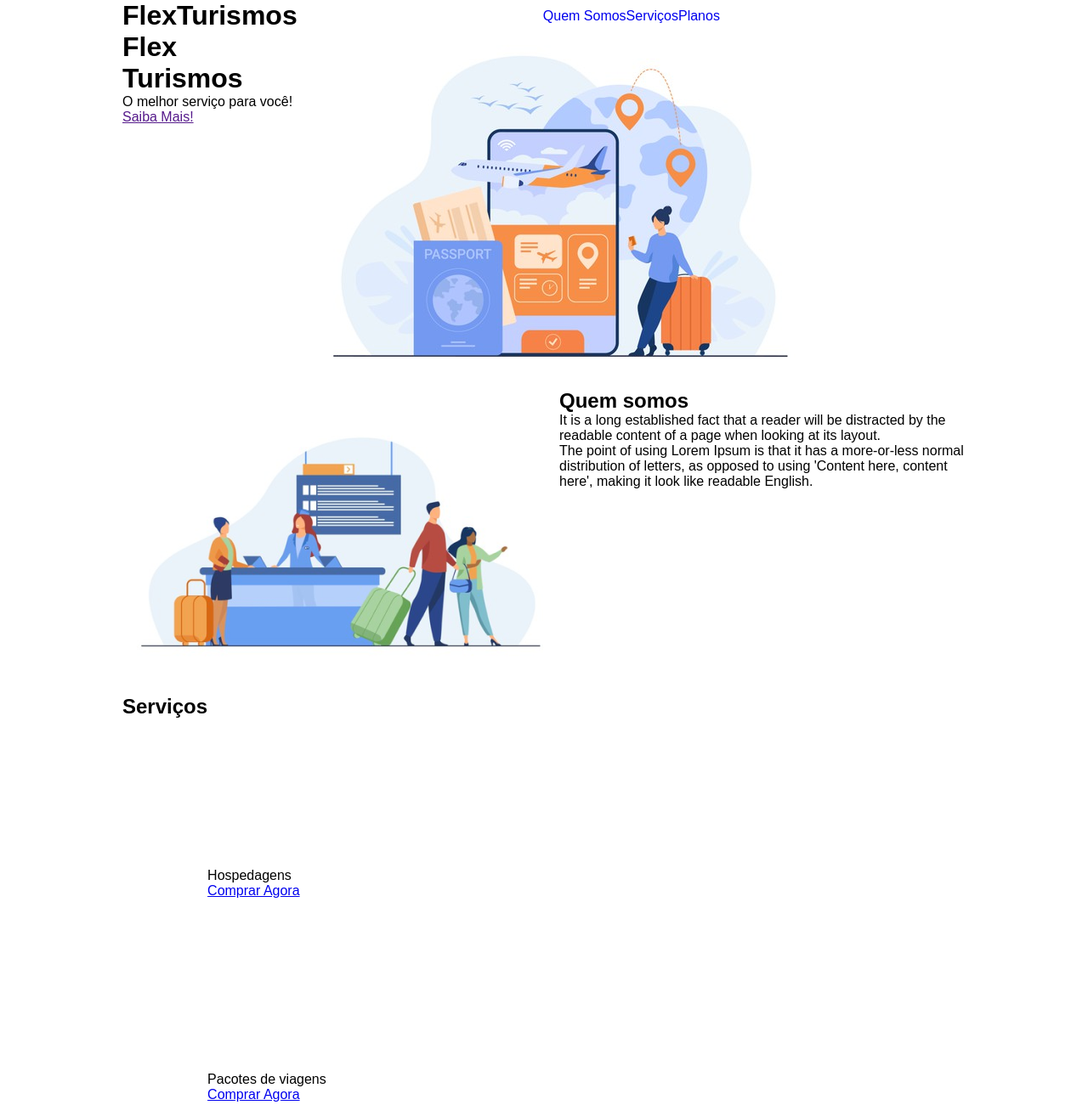
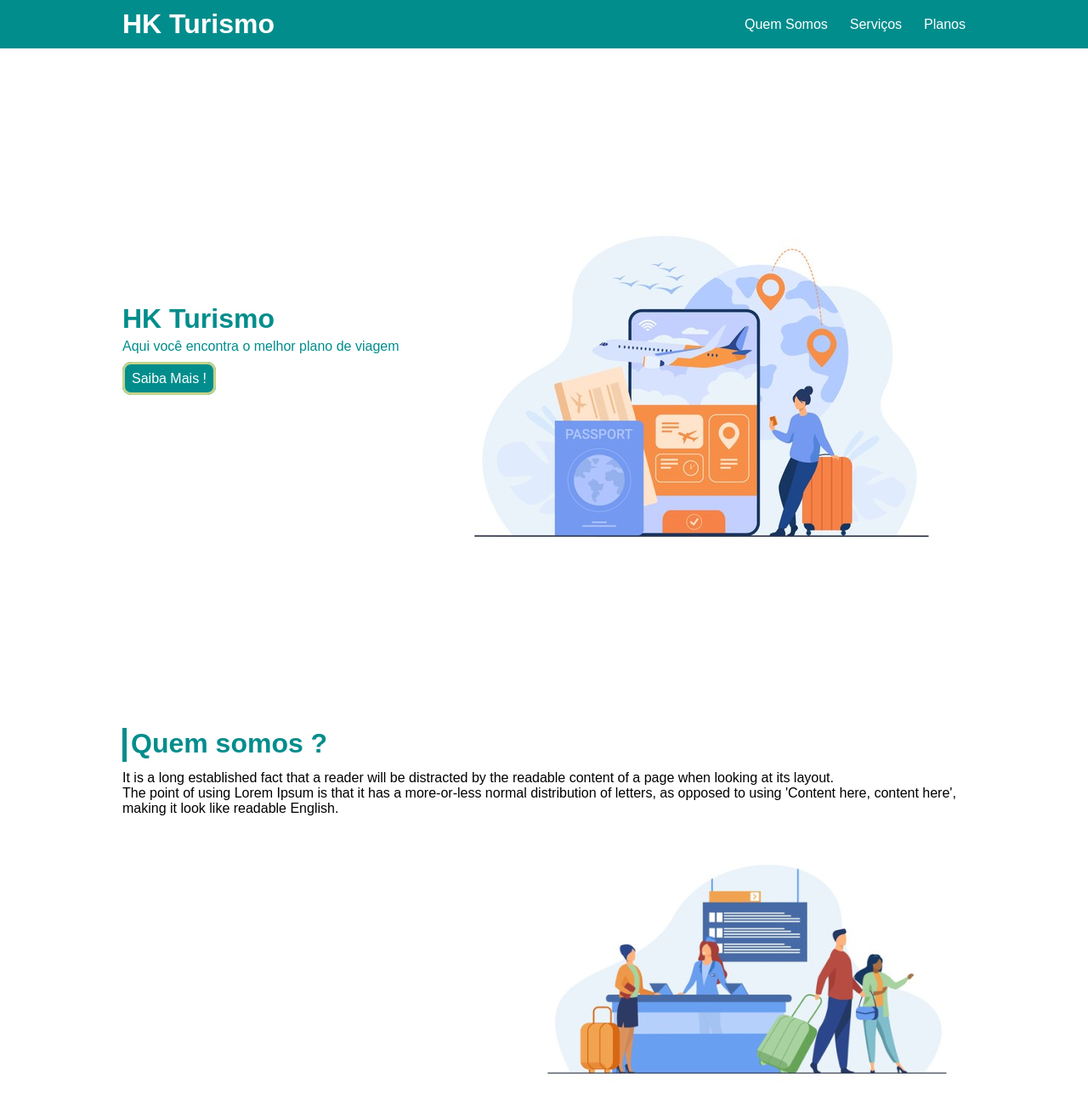
Before and after one commit to henrickva/projetoFlexBox, a plain HTML site: page index.html in a window 1280 px wide. Shown: the top 1301 px of the page at 85% size. Drawn offline with Linux system fonts and the light colour scheme; a web font is replaced by a local one.

Commit message:
melhorias em sessões

```diff
--- a/index.html
+++ b/index.html
@@ -3,27 +3,29 @@
 <head>
     <meta charset="UTF-8">
     <meta name="viewport" content="width=device-width, initial-scale=1.0">
-    <title>Flex Turismos</title>
+    <title>HK Turismo</title>
     <link rel="stylesheet" href="./style.css">
     <link rel="preconnect" href="https://fonts.googleapis.com">
     <link rel="preconnect" href="https://fonts.gstatic.com" crossorigin>
     <link href="https://fonts.googleapis.com/css2?family=Akshar&display=swap" rel="stylesheet">
 </head>
 <body>
-    <header class="flex-container">
-        <h1>FlexTurismos</h1>
-        <ul class="flex-container">
+    <header>
+        <div class="flex-container menu">
+            <div><h1> HK Turismo</h1></div>
+                <ul class="list-itens">
                     <li><a href="#quem-somos">Quem Somos</a></li>
                     <li><a href="#servicos">Serviços</a></li>
                     <li><a href="#planos">Planos</a></li>
                 </ul>
+        </div>
     </header>
 
-    <div class="flex-container">
-        <div>
-            <h1>Flex <br>Turismos</h1>
-            <p>O melhor serviço para você!</p>
-            <a href="">Saiba Mais!</a>
+    <div class="flex-container apresentacao">
+        <div class="text">
+            <h1>HK Turismo</h1>
+            <p>Aqui você encontra o melhor plano de viagem</p>
+            <a href="">Saiba Mais !</a>
         </div>
 
         <div>
@@ -31,37 +33,38 @@
         </div>
     </div>
 
-    <div class="flex-container">
+    <div class="flex-container" id="quemsomos">
+        <div>
+            <h2>Quem somos ?</h2>
+            <p>It is a long established fact that a reader will be distracted by the readable content of a page when looking at its layout. </p>
+            <p>The point of using Lorem Ipsum is that it has a more-or-less normal distribution of letters, as opposed to using 'Content here, content here', making it look like readable English.</p>
+        </div>
+
         <div>
             <img src="./images/1-quem-somos.png" alt="balcão de atendimento">
         </div>
-
-        <div>
-            <h2>Quem somos</h2>
-            <p>It is a long established fact that a reader will be distracted by the readable content of a page when looking at its layout. </p>
-            <p>The point of using Lorem Ipsum is that it has a more-or-less normal distribution of letters, as opposed to using 'Content here, content here', making it look like readable English.</p>
-        </div>
     </div>
 
-    <div class="flex-container">
+    <div class="container-externo">
+        <div class="flex-container" id="servicos">
             <div>
                 <h2>Serviços</h2>
             </div>
 
-        <div>
-            <div>
+            <div class="list-servicos">
+                <div class="item">
                     <div><img src="./images/icon-2.png" alt="hospedagens"></div>
                     <p>Hospedagens</p>
                     <a href="#">Comprar Agora</a>
                 </div>
 
-            <div>
+                <div class="item">
                     <div><img src="./images/icon-1.png" alt="pacote de viagens"></div>
                     <p>Pacotes de viagens</p>
                     <a href="#">Comprar Agora</a>
-            </div>
+                </div >
 
-            <div>
+                <div class="item">
                     <div><img src="./images/icon-3.png" alt="roteiros personalizados"></div>
                     <p>Roteiros personalizados</p>
                     <a href="#">Comprar Agora</a>
@@ -69,11 +72,15 @@
 
             </div>
         </div>
+    </div>
 
-    <div class="flex-container">
+    <div class="flex-container" id = "planos">
 
-        <div>
-            <h3>Plano 2</h3>
+        <div><h2>Planos</h2></div>
+
+        <div class="listas-planos">
+            <div class="item-plano">
+                <h3>Plano 1</h3>
                 <ul>
                     <li>Suporte 24h</li>
                     <li>Serviços de quarto</li>
@@ -82,7 +89,7 @@
                 <a href="#">Saiba Mais!</a>
             </div>
 
-        <div>
+            <div class="item-plano">
                 <h3>Plano 2</h3>
                 <ul>
                     <li>Suporte 24h</li>
@@ -94,7 +101,7 @@
                 <a href="#">Saiba Mais!</a>
             </div>
 
-        <div>
+            <div class="item-plano">
                 <h3>Plano 3</h3>
                 <ul>
                     <li>Suporte 24h</li>
@@ -108,6 +115,9 @@
             </div>
         </div>
 
+
+    </div>
+
     <footer>
         <p>&copy; 2022 CSS Flexbox</p>
         <p>Desenvolvido por: Henrick Amaral</p>
--- a/style.css
+++ b/style.css
@@ -14,8 +14,165 @@ ul li a {
     text-decoration: none;
 }
 
+ul li a:hover{
+    color: #3a6324;
+}
+
+div img {
+    display: block;
+    width: 100%;
+    flex-wrap: wrap;
+}
+
 .flex-container {
     display: flex;
     max-width: 992px;
     margin: auto;
+    width: 100%;
 }
+
+header{
+    background-color: #008d8c;
+    color:white;
+    padding: 10px;
+    display: flex;
+    align-items: center;
+}
+.list-itens{
+    display: flex;
+    width: 100%;
+    max-width: 260px;
+    align-items: center;
+    justify-content: space-between;
+}
+
+
+header a {
+    color:white;
+}
+
+.menu {
+    justify-content: space-between;
+}
+
+.apresentacao {
+    height: 100vh;
+    align-items: center;
+    justify-content: space-between;
+}
+
+.text {
+    min-height: 200px;
+    color: #008d8c;
+}
+.text p{
+    margin-top: 5px;
+    margin-bottom: 20px;
+}
+
+.text a {
+    background-color: #008d8c;
+    padding: 8px;
+    border: solid #c3d48b;
+    border-radius: 10px;
+    color: white;
+    text-decoration: none;
+}
+
+.text a:hover {
+    background-color:  #c3d48b;
+    border: solid #00807a;
+    color:#008d8c;
+}
+
+#quemsomos {
+    flex-direction: row-reverse;
+    align-items: center;
+    justify-content: space-between;
+    flex-wrap: wrap;
+}
+
+#quemsomos h2{
+    font-size: 32px;
+    color: #008d8c;
+    display: flex;
+    margin-bottom: 10px;
+}
+
+#quemsomos h2::before {
+    content: "";
+    height: 40px;
+    width: 5px;
+    margin-right: 5px;
+    background-color: #008d8c;
+    position: relative;
+}
+
+#quemsomos img {
+    min-width: 420px;
+
+}
+
+.container-externo {
+    background-color: #008d8c;
+    color: white;
+    width: 100%;
+}
+
+#servicos {
+    flex-direction: column;
+    padding: 10px ;
+}
+
+#servicos p {
+    margin-top: 15px;
+    margin-bottom: 15px;
+    color: #c3d48b;
+}
+
+#servicos a {
+    margin-top: 15px;
+    background-color: #008d8c;
+    padding: 8px;
+    border: solid #c3d48b;
+    border-radius: 15px;
+    color: white;
+    text-decoration: none;
+}
+
+#servicos a:hover {
+    background-color:  #c3d48b;
+    border: solid #00807a;
+    color:#008d8c;
+}
+
+#servicos h2 {
+    font-size: 32px;
+    margin-top: 10px;
+}
+
+.list-servicos {
+    display: flex;
+    flex-wrap: wrap;
+    justify-content: space-between;
+    padding: 35px;
+}
+
+.item {
+    text-align: center;
+    margin: 20px;
+}
+
+.item img {
+    width: 80%;
+    margin:auto;
+}
+
+#planos {
+    flex-direction: column;
+    min-height: 100vh;
+}
+
+.listas-planos {
+    display: flex;
+}
```
Also changed, not shown: styles.css (deleted, +0 -17 lines), images/paleta de cor verde.webp (added). Lines whose indentation alone changed are shown as unchanged.
